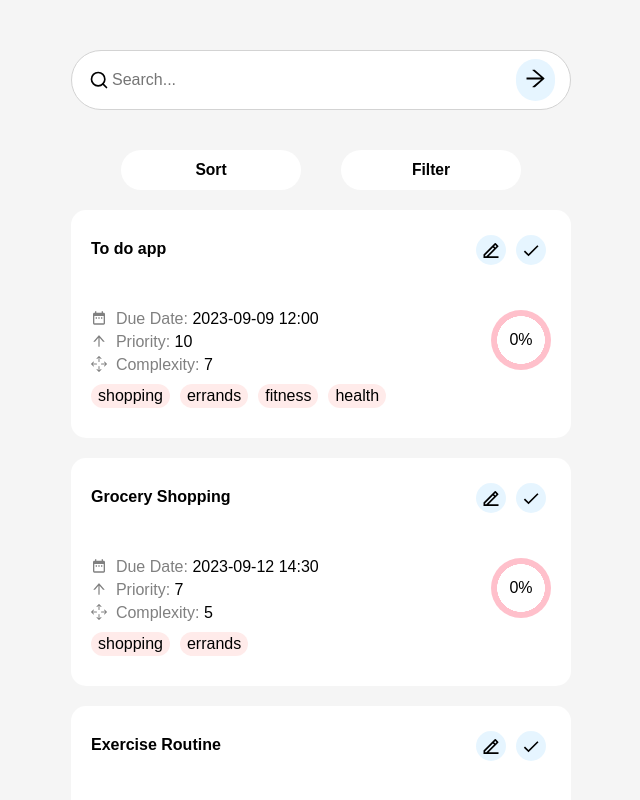
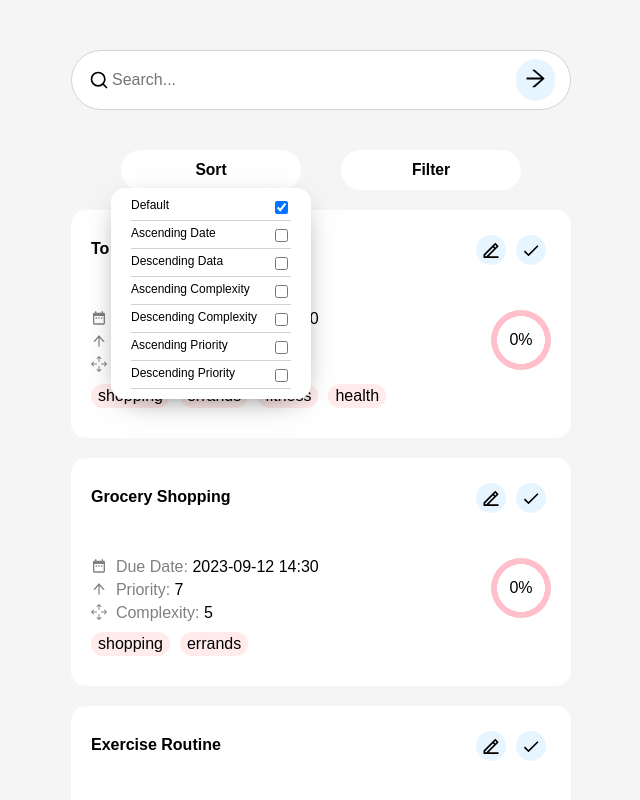
Before and after one commit to Maks6831/todo-app, a React (Create React App) app: page / in a window 1280 px wide. Both pictures are taken after a click on the button "Sort". Shown: the top 800 px of the page, without its empty margins (319-959 px from the left). Built offline with nearby package versions, Linux system fonts and the light colour scheme.

Commit message:
sort filter now working

```diff
--- a/src/components/DropdownFilter.js
+++ b/src/components/DropdownFilter.js
@@ -12,7 +12,6 @@ export const DropdownFilter = ({tag, setTasks, tasks, checked}) => {
     const oldData = data.filter(obj=> !obj.tags.includes(tag));
 
     !isChecked ? setTasks(newData) : setTasks([...tasks, ...oldData]);
-    console.log(tasks);
   }
 
 
--- /dev/null
+++ b/src/components/SortDropdown.js
@@ -0,0 +1,22 @@
+import React, { useEffect, useState } from 'react'
+
+export const SortDropdown = ({value, setValue, checked, currentValue, setKey}) => {
+    const [isChecked, setIsChecked] = useState(checked);
+
+    const setChange = () => {
+        setValue(value);
+        setKey(key => key + 1)
+
+    }
+
+    const handleDivClick = () => {
+        setChange();
+    }
+
+  return (
+    <div className='filter-item cursor' onClick={handleDivClick}>
+        <div>{value}</div>
+        <input checked={isChecked} type='checkbox' onChange={setChange}/>
+    </div>
+  )
+}
--- a/src/pages/Home.js
+++ b/src/pages/Home.js
@@ -6,26 +6,39 @@ import { TaskCard } from '../components/TaskCard';
 import '../styles/Home.css';
 import { useAuth } from '../contexts/Authcontext';
 import { DropdownFilter } from '../components/DropdownFilter';
+import { SortDropdown } from '../components/SortDropdown';
 
 export const Home = () => {
     const [tasks, setTasks] = useState([]);
     const { helloWorld, data } = useAuth();
     const [filterDropdown, setFilterDropDown] = useState(false);
+    const [sortDropdown, setSortDropdown] = useState(false);
     const [filters, setFilters] = useState();
+    const [key, setKey] = useState(0);
+    const [value, setValue] = useState('Default');
+    const sortValues = ["Default", 'Ascending Date', 'Descending Data', 'Ascending Complexity', 'Descending Complexity', 'Ascending Priority', 'Descending Priority']
     const ref = useRef();
+    const refTwo = useRef();
 
 
-    const filterButton = () => {
-        setFilterDropDown(!filterDropdown);
+    const filterButton = (value) => {
+        if(value === 'sort'){
+            setSortDropdown(!sortDropdown)
+        } else if(value === 'filter'){
+            setFilterDropDown(!filterDropdown)
+        }
     }
     useEffect(() => {
         const handleClickOutside = (event) => {
           if (!ref?.current?.contains(event.target)) {
             setFilterDropDown(false);
+          } else if(!refTwo?.current?.contains(event.target)) {
+            console.log('hello');
+            setSortDropdown(false);
           }
         };
         document.addEventListener("mousedown", handleClickOutside);
-      }, [ref]);
+      }, [ref, refTwo]);
 
     useEffect(()=>{
         setTasks(data);
@@ -58,14 +71,29 @@ export const Home = () => {
                 </form>
                 <div className='filter-container'>
                     <div className='filter-section'>
-                        <button className='sort-filter'>
+                        <button className='sort-filter' onClick={()=>filterButton('sort')}>
                             <h3>Sort</h3>
                         </button>
-                        <button className='sort-filter' onClick={filterButton}>
+                        {sortDropdown && value &&
+                            <div className='filtercheck-container sort-box' key={key} ref={refTwo}>
+                                {sortValues.map((element, index)=>(
+                                        <SortDropdown
+                                            key={index}
+                                            value={element}
+                                            setValue={setValue}
+                                            checked={element === value? true : false}
+                                            currentValue={value}
+                                            setKey={setKey}
+                                        />
+                                    ))
+                                }
+                            </div>
+                        }
+                        <button className='sort-filter' onClick={()=>filterButton('filter')}>
                             <h3>Filter</h3>
                         </button>
                         {filterDropdown && filters && tasks &&
-                            <div className='filtercheck-container' ref={ref}>
+                            <div className='filtercheck-container filter-box' ref={ref}>
                                 {filters?.filter((el, index)=> filters?.indexOf(el) === index).map((tag , index)=> (
                                         <DropdownFilter
                                             setTasks={setTasks}
@@ -73,9 +101,9 @@ export const Home = () => {
                                             tag={tag}
                                             tasks={tasks}
                                             checked={tasks.every(task => task.tags.includes(tag))}
-
                                         />
-                                ))}
+                                    ))
+                                }
                             </div>
                         }
                     </div>
--- a/src/styles/Home.css
+++ b/src/styles/Home.css
@@ -94,13 +94,23 @@
 .filtercheck-container {
     position: absolute;
     background-color: rgb(255, 255, 255);
-    top: 65px;
+    top: 58px;
     left: 230px;
     padding: 5px 15px;
     border-radius: 14px;
     box-shadow: rgba(0, 0, 0, 0.75) 0px 8px 30px -15px;
     z-index: 2000;
     width: 200px;
+}
+
+.filter-box {
+    top: 58px;
+    left: 230px;
+}
+
+.sort-box {
+    top: 58px;
+    left: 10px;
 }
 
 .new-task-container {
```
Lines whose indentation alone changed are shown as unchanged.
